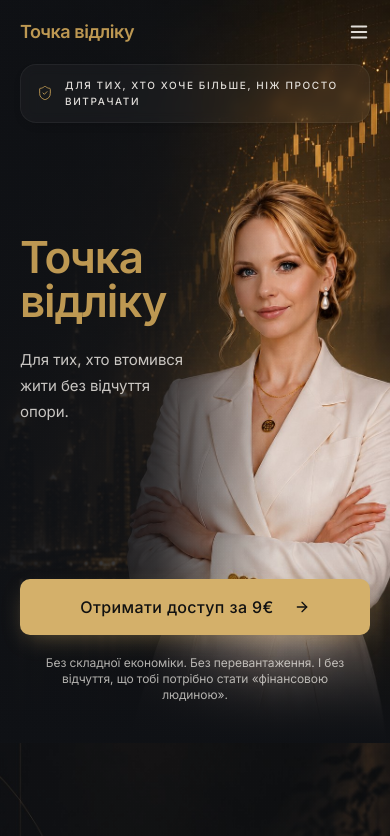
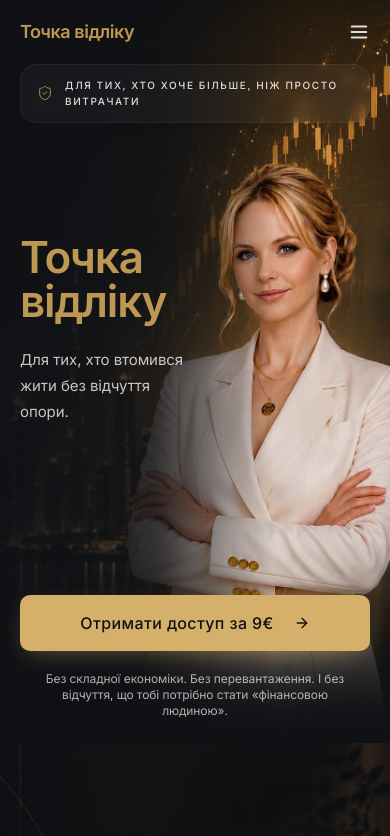
Before and after one commit to olhahrytsaibiz-bit/mini-site, a React (Vite) app: page / in a window 390 px wide. Shown: the top 836 px of the page. Built offline with nearby package versions, Linux system fonts and the light colour scheme; the HTML template or start-up script is replaced by a standard one.

Commit message:
Hero mobile: face lower (bg 72%), button drops below arms (pb-2). OG: new Berlin square image, cache-bust v3

```diff
--- a/index.html
+++ b/index.html
@@ -20,7 +20,7 @@
     <meta property="og:url" content="https://mini.olhafair.com/" />
     <meta property="og:title" content="Точка відліку — Міні-курс від Ольги Грицай" />
     <meta property="og:description" content="Для тих, хто втомився жити без відчуття опори. 4 короткі уроки без складної економіки та фінансової «мови експертів»." />
-    <meta property="og:image" content="https://mini.olhafair.com/og-image.jpg?v=2" />
+    <meta property="og:image" content="https://mini.olhafair.com/og-image.jpg?v=3" />
     <meta property="og:image:width" content="1094" />
     <meta property="og:image:height" content="1094" />
     <meta property="og:locale" content="uk_UA" />
@@ -30,7 +30,7 @@
     <meta name="twitter:site" content="@olhafair" />
     <meta name="twitter:title" content="Точка відліку — Міні-курс від Ольги Грицай" />
     <meta name="twitter:description" content="Для тих, хто втомився жити без відчуття опори. 4 короткі уроки без складної економіки та фінансової «мови експертів»." />
-    <meta name="twitter:image" content="https://mini.olhafair.com/og-image.jpg?v=2" />
+    <meta name="twitter:image" content="https://mini.olhafair.com/og-image.jpg?v=3" />
 
     <link rel="preconnect" href="https://fonts.googleapis.com">
     <link rel="preconnect" href="https://fonts.gstatic.com" crossorigin>
--- a/src/components/sections/HeroSection.tsx
+++ b/src/components/sections/HeroSection.tsx
@@ -13,7 +13,7 @@ export const HeroSection = () => {
     >
       {/* Background — mobile vertical; desktop landscape */}
       <div
-        className="absolute inset-0 bg-cover bg-[position:62%_55%] bg-no-repeat lg:hidden"
+        className="absolute inset-0 bg-cover bg-[position:62%_72%] bg-no-repeat lg:hidden"
         style={{ backgroundImage: `url(${heroBg})` }}
       />
       <div
@@ -107,7 +107,7 @@ export const HeroSection = () => {
             initial={{ opacity: 0, y: 16 }}
             animate={{ opacity: 1, y: 0 }}
             transition={{ duration: 0.8, delay: 0.35 }}
-            className="mt-auto space-y-3 pb-6 pt-2"
+            className="mt-auto space-y-3 pb-2 pt-2"
           >
             <Button
               size="lg" className="group w-full text-base py-7 text-[#111111] font-medium tracking-wide rounded-md bg-[#D4B06A] hover:bg-[#E1BE7A] shadow-[0_8px_24px_-8px_rgba(212,176,106,0.45)] transition-colors" onClick={() => startCheckout()}>Отримати доступ за 9€
```
Also changed, not shown: public/og-image.jpg.
